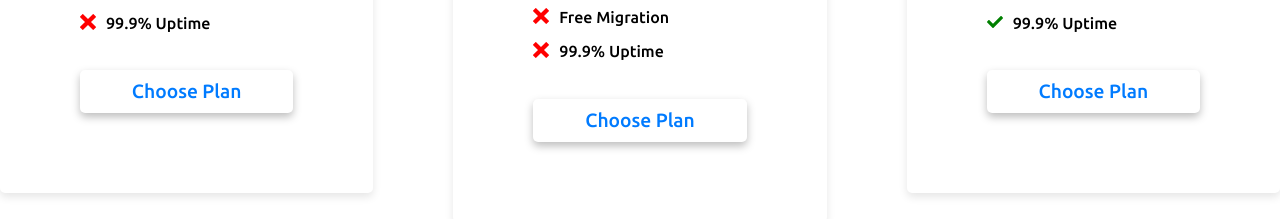
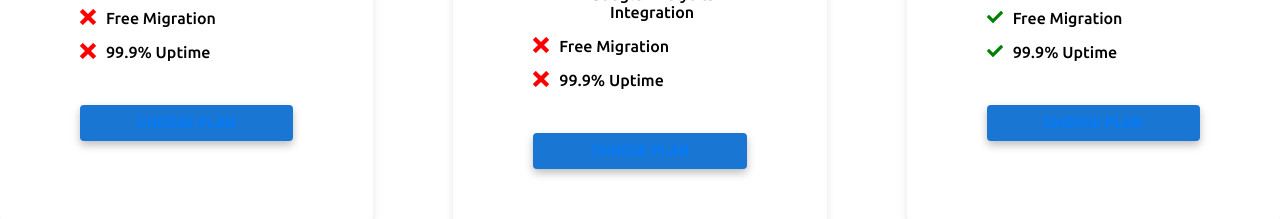
Before and after one commit to KrishPatel02/Landing-Page, a React (Vite) app: page /Pricing in a window 1280 px wide. Shown: the part 894-1113 px from the top of the page. Built offline with nearby package versions, Linux system fonts and the light colour scheme.

Commit message:
Update Pricing Page

```diff
--- a/src/Page CSS/Pricing.css
+++ b/src/Page CSS/Pricing.css
@@ -4,7 +4,7 @@
     align-items: center;
     justify-content: center;
     gap: 0.5em;
-    padding: 2em;
+    padding:3em 0em 2em 0em;
     margin-bottom: 1em;
     text-shadow: 0 4px 8px rgba(0, 0, 0, 0.258);
 }
@@ -61,19 +61,14 @@
 }
 
 .chooseBtn {
-    color: #007bff;
-    background-color: white;
-    border: none;
-    border-radius: 5px;
-    box-shadow: 0 4px 8px rgba(0, 0, 0, 0.258);
-    padding: 10px 20px;
-    cursor: pointer;
-    margin-top: 2em;
-    transition: background-color 0.3s ease;
+    background-color: #007bff;
+    box-shadow: 0 4px 8px rgba(0, 0, 0, 0.258) !important;
+    margin-top: 2em !important;
+    transition: background-color 0.3s ease !important;
 }
 
 .chooseBtn:hover {
-    background-color: #0056b3;
+    background-color: #0056b3 !important;
 }
 
 .popularTag {
@@ -86,7 +81,7 @@
     transform: translateY(-50%);
 }
 
-@media only screen and (max-width: 768px) {
+@media only screen and (max-width: 1000px) {
     .pricing {
         flex-direction: column;
     }
--- a/src/Pages/Pricing.jsx
+++ b/src/Pages/Pricing.jsx
@@ -10,6 +10,8 @@ import "../Page CSS/Pricing.css";
 import Plans from "../API/PricingAPI";
 
 import { IoMdPricetag } from "react-icons/io";
+
+import Button from "@mui/material/Button";
 
 const Pricing = () => {
     return (
@@ -52,7 +54,9 @@ const Pricing = () => {
                             ))}
                         </ul>
 
-                        <button className="chooseBtn">Choose Plan</button>
+                        <Button variant="contained" className="chooseBtn">
+                            Choose Plan
+                        </Button>
                     </div>
                 ))}
             </div>
```
